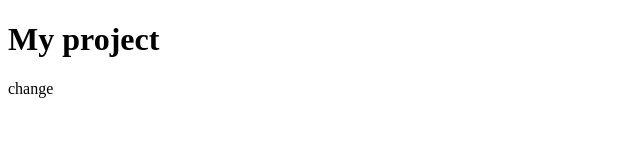
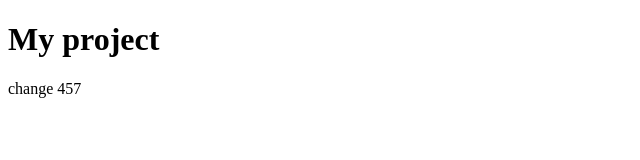
Before and after one commit to evgen1sider/my-projects, a plain HTML site: page index.html in a window 1280 px wide. Shown: the full height of the page, 0-640 px from the left. Drawn offline with Linux system fonts and the light colour scheme.

Commit message:
p was  change2

```diff
--- a/index.html
+++ b/index.html
@@ -8,6 +8,7 @@
 </head>
 <body>
     <h1>My project</h1>
-    <p>change</p>
+    <p>change 457</p>
+
 </body>
 </html>
```
